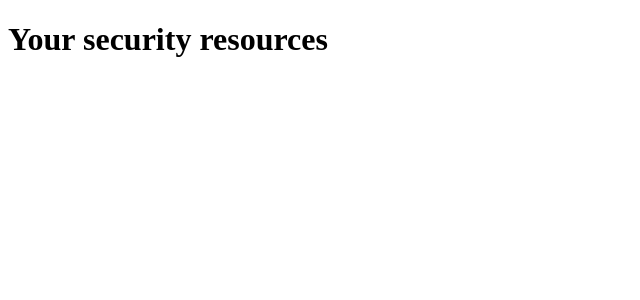
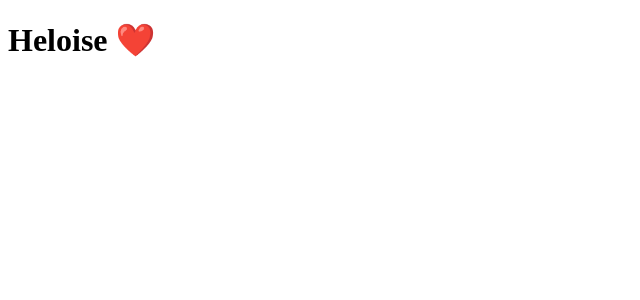
Before and after one commit to iaurg/security-news, a Next.js app: page / in a window 1280 px wide. Shown: the top 300 px of the page, without its empty margins (0-640 px from the left). Built offline with nearby package versions, Linux system fonts and the light colour scheme.

Commit message:
feat: update text

```diff
--- a/pages/index.js
+++ b/pages/index.js
@@ -1,3 +1,3 @@
 export default function Home() {
-    return <h1>Your security resources</h1>;
+    return <h1>Heloise ❤️</h1>;
 }
```
